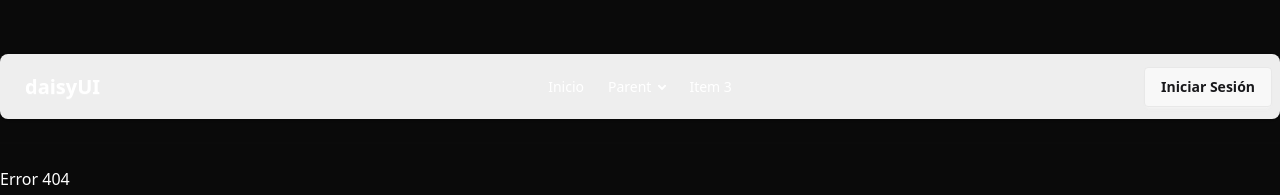
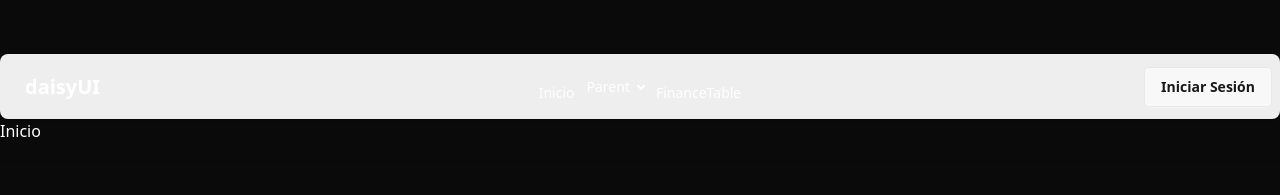
Before and after one commit to RodrigoMD1/finance-pr, a React (Vite) app: page / in a window 1280 px wide. Shown: the part 746-941 px from the top of the page. Built offline with nearby package versions, Linux system fonts and the light colour scheme; what @heroui/react would draw is missing.

Commit message:
navbar-fix

```diff
--- a/src/Router/MisRutas.tsx
+++ b/src/Router/MisRutas.tsx
@@ -1,38 +1,26 @@
 import { HeroSection } from '../components/Layout/HeroSection';
-import { Inicio } from '../components/Inicio';
+import Inicio from '../components/Inicio';
 import { Footer } from '../components/Footer';
 import { Navbarr } from '../components/Layout/Navbar';
 import { BrowserRouter, Route, Routes } from 'react-router-dom';
-import { useState } from 'react';
+import { ControlPanel } from '../components/ControlPanel';
+import { FinanceTable } from '../components/Layout/FinanceTable';
+
 
 export const MisRutas = () => {
-    const [showForm, setShowForm] = useState(false); // Estado para mostrar/ocultar el formulario
-    const [view, setView] = useState<"login" | "register">("login"); // Estado para alternar entre Login y Register
 
-    const handleLoginClick = () => {
-        setShowForm(true); // Mostrar el formulario
-        setView("login"); // Asegurarse de que el formulario sea el de login
-    };
-
-    const handleViewChange = (newView: "login" | "register") => {
-        setView(newView); // Cambiar entre login y registro
-    };
 
     return (
         <BrowserRouter>
             {/* Contenido-estatico/ navegacion */}
             <HeroSection />
-            <Navbarr onLoginClick={handleLoginClick} /> {/* Pasamos la función como prop */}
-            <div className="divider"></div>
-            {/* Contenido-principal */}
-            {showForm && (
-                <Inicio
-                    initialView={view} // Pasamos el estado actual como prop
-                    onViewChange={handleViewChange} // Pasamos la función para manejar cambios
-                />
-            )}
+            <Navbarr/>
+
             <Routes>
-                <Route path='/control-panel' element={<h1>Control Panel</h1>} />
+                <Route path='/' element={<Inicio />} />
+                <Route path='/inicio' element={<Inicio/>} />
+                <Route path='/FinanceTable' element={<FinanceTable/>} />
+                <Route path='/control-panel' element={<ControlPanel/>} />
                 <Route
                     path="*"
                     element={
--- a/src/components/Inicio.tsx
+++ b/src/components/Inicio.tsx
@@ -1,39 +1,7 @@
-import { useState, useEffect } from "react";
-import { Login } from "./Login";
-import { Register } from "./Register";
+import React from 'react'
 
-export const Inicio = ({
-    initialView,
-    onViewChange,
-}: {
-    initialView: "login" | "register";
-    onViewChange: (view: "login" | "register") => void;
-}) => {
-    const [view, setView] = useState(initialView); // Estado interno para manejar la vista actual
-
-    // Sincronizar el estado interno con el valor de initialView cuando cambie
-    useEffect(() => {
-        setView(initialView);
-    }, [initialView]);
-
-    const handleViewChange = (newView: "login" | "register") => {
-        setView(newView); // Cambiar la vista interna
-        onViewChange(newView); // Notificar al componente padre
-    };
-
-    return (
-        <div className=''>
-            {view === "login" ? (
-                <>
-                    <Login />
-                    <button onClick={() => handleViewChange("register")}>Registrarse</button>
-                </>
-            ) : (
-                <>
-                    <Register />
-                    <button onClick={() => handleViewChange("login")}>Volver a Iniciar Sesión</button>
-                </>
-            )}
-        </div>
-    );
-};
+export default function Inicio() {
+  return (
+    <div>Inicio</div>
+  )
+}
--- a/src/components/Layout/Navbar.tsx
+++ b/src/components/Layout/Navbar.tsx
@@ -1,9 +1,11 @@
 
 //TODO HACER FUNCIONAR EL BOTON DE REGISTER DENTRO DEL FORMULARIO LOGIN
 
+import { NavLink } from "react-router-dom";
 
 
-export const Navbarr = ({ onLoginClick }: { onLoginClick: () => void }) => {
+
+export const Navbarr = () => {
     return (
         <div className="shadow-sm navbar bg-base-300 rounded-box">
             <div className="navbar-start">
@@ -16,7 +18,7 @@ export const Navbarr = ({ onLoginClick }: { onLoginClick: () => void }) => {
                     <ul
                         tabIndex={0}
                         className="p-2 mt-3 shadow menu menu-sm dropdown-content bg-base-100 rounded-box z-1 w-52">
-                      <li><a>Inicio</a></li>
+                        <li><NavLink to="/inicio"></NavLink>Inicio</li>
                         <li>
                             <a>Parent</a>
                             <ul className="p-2">
@@ -31,7 +33,7 @@ export const Navbarr = ({ onLoginClick }: { onLoginClick: () => void }) => {
             </div>
             <div className="hidden navbar-center lg:flex">
                 <ul className="px-1 menu menu-horizontal">
-                  <li><a>Inicio</a></li>
+                <li><NavLink to="/inicio"></NavLink>Inicio</li>
                     <li>
                         <details>
                             <summary>Parent</summary>
@@ -41,11 +43,11 @@ export const Navbarr = ({ onLoginClick }: { onLoginClick: () => void }) => {
                             </ul>
                         </details>
                     </li>
-                  <li><a>Item 3</a></li>
+                    <li><NavLink to="/FinanceTable"></NavLink>FinanceTable</li>
                 </ul>
             </div>
             <div className="navbar-end">
-          <a className="btn" onClick={onLoginClick}>Iniciar Sesión</a>
+                <a className="btn">Iniciar Sesión</a>
 
 
 
```
Lines whose indentation alone changed are shown as unchanged.
